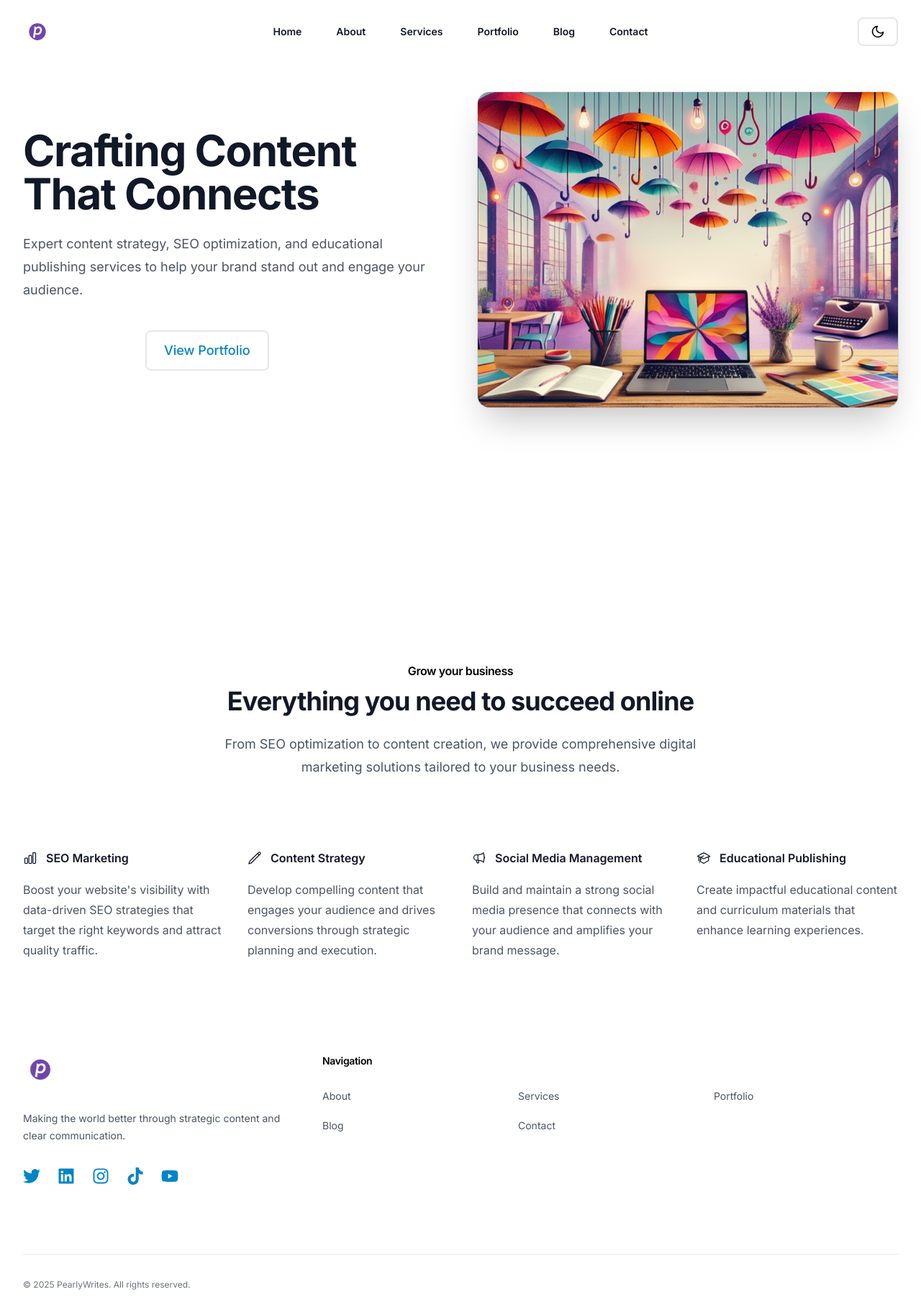
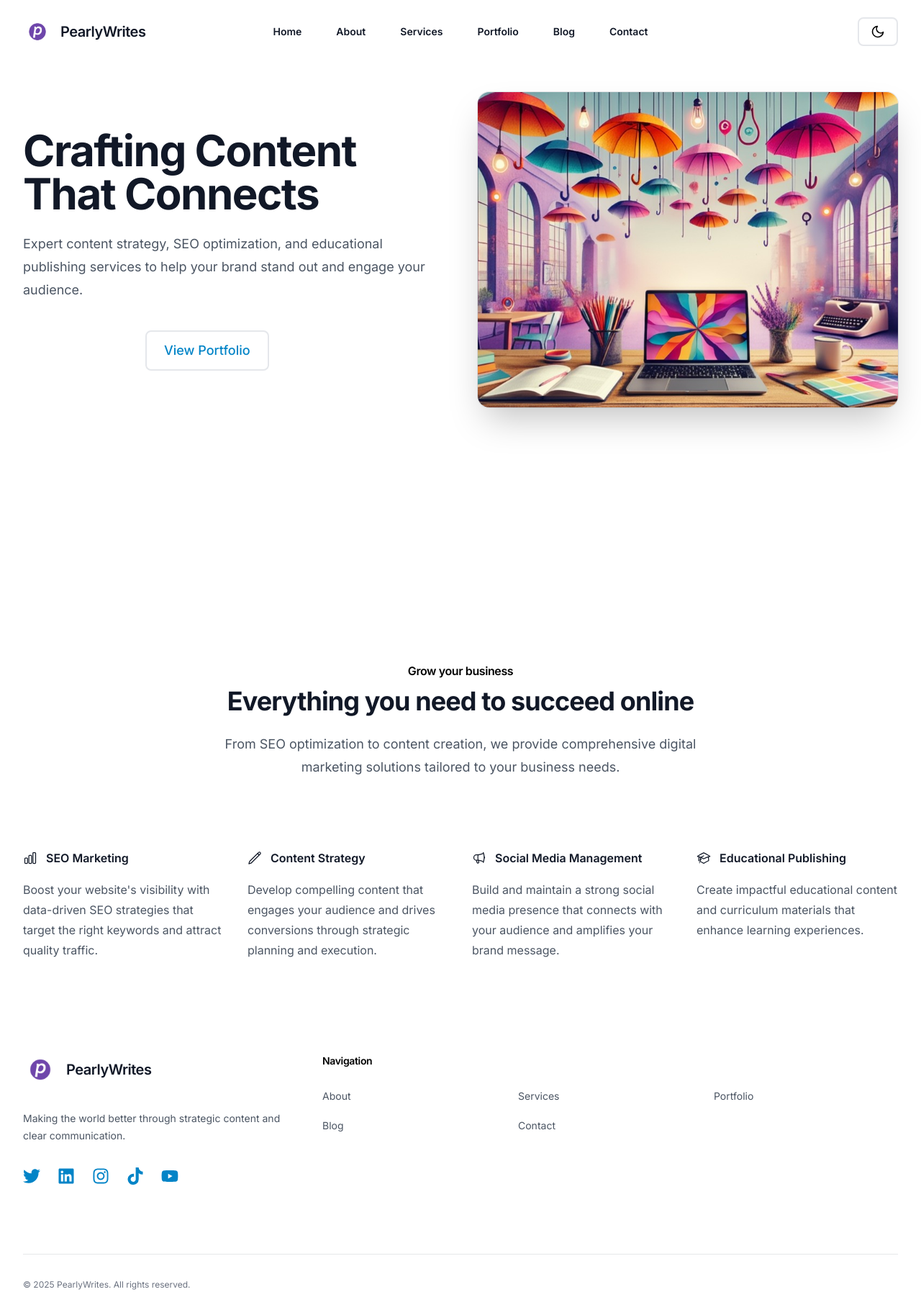
Before and after one commit to LFGConsulting/pearlywrites, a Next.js app: page / in a window 1280 px wide. Shown: the whole page at 72% size. Built offline with nearby package versions, Linux system fonts and the light colour scheme.

Commit message:
fix: added the text back to the logo

```diff
--- a/src/app/components/Footer.tsx
+++ b/src/app/components/Footer.tsx
@@ -11,6 +11,7 @@
         <div className="xl:grid xl:grid-cols-3 xl:gap-8">
           {/* Brand Section */}
           <div className="space-y-8">
+            <div className="flex items-center gap-3">
               <Image
                 className="h-12 w-12"
                 src="/logo-just-P.png"
@@ -19,7 +20,11 @@
                 height={48}
                 priority
               />
-            <p className="text-sm leading-6 text-gray-600">
+              <span className="text-xl font-semibold tracking-tight text-gray-900 dark:text-white">
+                PearlyWrites
+              </span>
+            </div>
+            <p className="text-sm leading-6 text-gray-600 dark:text-gray-400">
               Making the world better through strategic content and clear communication.
             </p>
             {/* Social Links */}
--- a/src/app/components/Navigation.tsx
+++ b/src/app/components/Navigation.tsx
@@ -23,7 +23,7 @@
     <header className="absolute inset-x-0 top-0 z-50">
       <nav className="flex items-center justify-between p-6 lg:px-8" aria-label="Global">
         <div className="flex lg:flex-1">
-          <Link href="/" className="-m-1.5 p-1.5">
+          <Link href="/" className="-m-1.5 p-1.5 flex items-center gap-3">
             <span className="sr-only">PearlyWrites</span>
             <Image
               src="/logo-just-P.png"
@@ -33,6 +33,9 @@
               className="h-10 w-10"
               priority
             />
+            <span className="text-xl font-semibold tracking-tight text-gray-900 dark:text-white">
+              PearlyWrites
+            </span>
           </Link>
         </div>
         <div className="flex lg:hidden">
@@ -64,7 +67,7 @@
         <div className="fixed inset-0 z-50" />
         <Dialog.Panel className="fixed inset-y-0 right-0 z-50 w-full overflow-y-auto bg-white dark:bg-gray-900 px-6 py-6 sm:max-w-sm sm:ring-1 sm:ring-gray-900/10 dark:ring-white/10">
           <div className="flex items-center justify-between">
-            <Link href="/" className="-m-1.5 p-1.5">
+            <Link href="/" className="-m-1.5 p-1.5 flex items-center gap-3">
               <span className="sr-only">PearlyWrites</span>
               <Image
                 src="/logo-just-P.png"
@@ -74,6 +77,9 @@
                 className="h-10 w-10"
                 priority
               />
+              <span className="text-xl font-semibold tracking-tight text-gray-900 dark:text-white">
+                PearlyWrites
+              </span>
             </Link>
             <button
               type="button"
```
Also changed, not shown: 1 other file (tests, documents, lock files or other folders). Lines whose indentation alone changed are shown as unchanged.
